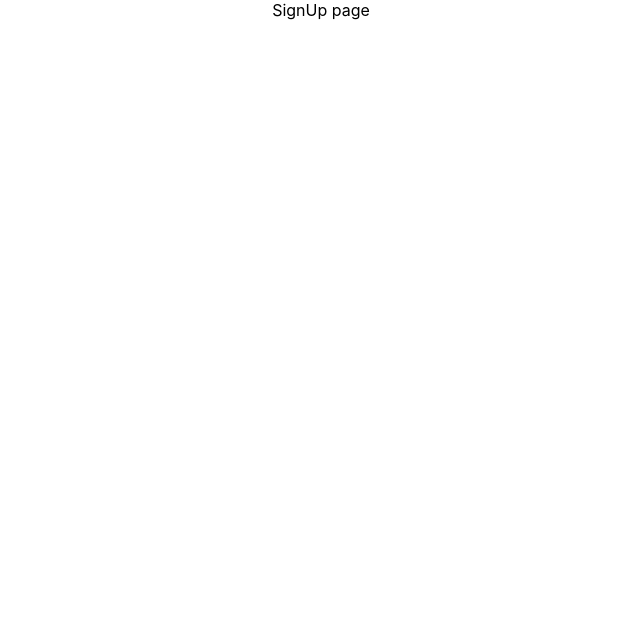
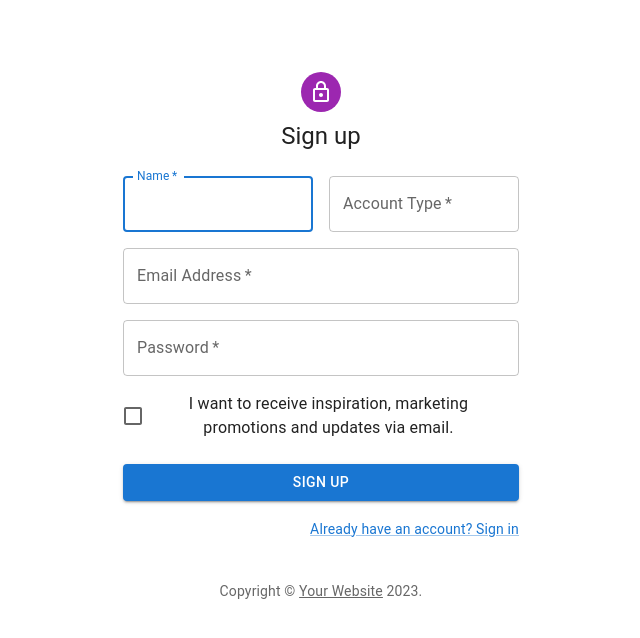
Before and after one commit to sahitmandapati/jobs-frontend, a React (Create React App) app in the folder my-app/: page /signup in a window 1280 px wide. Shown: the top 638 px of the page, without its empty margins (319-959 px from the left). Built offline with nearby package versions, Linux system fonts and the light colour scheme.

Commit message:
setup signin feature for using the jobs-api  backend endpoint

```diff
--- a/my-app/package.json
+++ b/my-app/package.json
@@ -3,7 +3,11 @@
   "version": "0.1.0",
   "private": true,
   "dependencies": {
+    "@emotion/react": "^11.10.5",
+    "@emotion/styled": "^11.10.5",
     "@material-ui/core": "^4.12.4",
+    "@mui/icons-material": "^5.11.0",
+    "@mui/material": "^5.11.3",
     "@testing-library/jest-dom": "^5.16.5",
     "@testing-library/react": "^13.4.0",
     "@testing-library/user-event": "^13.5.0",
--- a/my-app/src/App.tsx
+++ b/my-app/src/App.tsx
@@ -8,15 +8,28 @@
 import LandingPage from './components/landingPage/LandingPage';
 import SignIn from './components/auth/SignIn';
 import SignUp from './components/auth/SignUp';
+import Home from './components/dashboard/Home';
+import useToken from './customHooks/useToken';
+
+
 
 const App = () => {
+
+  const { token, setToken } = useToken();
+
+  // useEffect(() => {
+  //   console.log(token)
+  // })
+
+
   return (
     <div className="App">
       <BrowserRouter>
         <Routes>
-          <Route path="/" element={<LandingPage />} />
-          <Route path="/signin" element={<SignIn />} />
+          <Route path="/" element={token ? <Home /> : <LandingPage />} />
+          <Route path="/signin" element={<SignIn setToken={setToken} />} />
           <Route path="/signup" element={<SignUp />} />
+          {/* <Route path="/home" element={<Home />} /> */}
         </Routes>
       </BrowserRouter>
     </div>
--- a/my-app/src/components/auth/SignIn.tsx
+++ b/my-app/src/components/auth/SignIn.tsx
@@ -1,9 +1,132 @@
-import React from 'react'
+import * as React from 'react';
+import Avatar from '@mui/material/Avatar';
+import Button from '@mui/material/Button';
+import CssBaseline from '@mui/material/CssBaseline';
+import { TextField } from '@mui/material';
+import FormControlLabel from '@mui/material/FormControlLabel';
+import Checkbox from '@mui/material/Checkbox';
+import Link from '@mui/material/Link';
+import Grid from '@mui/material/Grid';
+import Box from '@mui/material/Box';
+import LockOutlinedIcon from '@mui/icons-material/LockOutlined';
+import { Typography } from '@mui/material';
+import Container from '@mui/material/Container';
+import { createTheme, ThemeProvider } from '@mui/material/styles';
+import { useNavigate } from "react-router-dom";
 
-function SignIn() {
+function Copyright(props: any) {
   return (
-    <div>SignIn page</div>
-  )
+    <Typography variant="body2" color="text.secondary" align="center" {...props}>
+      {'Copyright © '}
+      <Link color="inherit" href="https://mui.com/">
+        Your Website
+      </Link>{' '}
+      {new Date().getFullYear()}
+      {'.'}
+    </Typography>
+  );
 }
 
-export default SignIn
+async function loginUser(credentials : any) {
+  return fetch('https://jobs-api-1.vercel.app/api/v1/auth/login', {
+    method: 'POST',
+    headers: {
+      'Content-Type': 'application/json'
+    },
+    body: JSON.stringify(credentials)
+  })
+    .then(data => data.json())
+ }
+
+const theme = createTheme();
+
+export default function SignIn({ setToken } : any) {
+
+  const navigate = useNavigate();
+
+  const handleSubmit = async (event: React.FormEvent<HTMLFormElement>) => {
+    event.preventDefault();
+    const data = new FormData(event.currentTarget);
+    // console.log({
+    //   email: data.get('email'),
+    //   password: data.get('password'),
+    // });
+    const loginResponse = await loginUser({
+      email: data.get('email'),
+      password: data.get('password'),
+    });
+    // loginResponse.token
+    setToken(loginResponse.token)
+    navigate("/")
+  };
+
+  return (
+    <ThemeProvider theme={theme}>
+      <Container component="main" maxWidth="xs">
+        <CssBaseline />
+        <Box
+          sx={{
+            marginTop: 8,
+            display: 'flex',
+            flexDirection: 'column',
+            alignItems: 'center',
+          }}
+        >
+          <Avatar sx={{ m: 1, bgcolor: 'secondary.main' }}>
+            <LockOutlinedIcon />
+          </Avatar>
+          <Typography component="h1" variant="h5">
+            Sign in
+          </Typography>
+          <Box component="form" onSubmit={handleSubmit} noValidate sx={{ mt: 1 }}>
+            <TextField
+              margin="normal"
+              required
+              fullWidth
+              id="email"
+              label="Email Address"
+              name="email"
+              autoComplete="email"
+              autoFocus
+            />
+            <TextField
+              margin="normal"
+              required
+              fullWidth
+              name="password"
+              label="Password"
+              type="password"
+              id="password"
+              autoComplete="current-password"
+            />
+            <FormControlLabel
+              control={<Checkbox value="remember" color="primary" />}
+              label="Remember me"
+            />
+            <Button
+              type="submit"
+              fullWidth
+              variant="contained"
+              sx={{ mt: 3, mb: 2 }}
+            >
+              Sign In
+            </Button>
+            <Grid container>
+              <Grid item xs>
+                <Link href="#" variant="body2">
+                  Forgot password?
+                </Link>
+              </Grid>
+              <Grid item>
+                <Link href="#" variant="body2">
+                  {"Don't have an account? Sign Up"}
+                </Link>
+              </Grid>
+            </Grid>
+          </Box>
+        </Box>
+        <Copyright sx={{ mt: 8, mb: 4 }} />
+      </Container>
+    </ThemeProvider>
+  );
+}
--- a/my-app/src/components/auth/SignUp.tsx
+++ b/my-app/src/components/auth/SignUp.tsx
@@ -1,9 +1,131 @@
-import React from 'react'
+import * as React from 'react';
+import Avatar from '@mui/material/Avatar';
+import Button from '@mui/material/Button';
+import CssBaseline from '@mui/material/CssBaseline';
+import TextField from '@mui/material/TextField';
+import FormControlLabel from '@mui/material/FormControlLabel';
+import Checkbox from '@mui/material/Checkbox';
+import Link from '@mui/material/Link';
+import Grid from '@mui/material/Grid';
+import Box from '@mui/material/Box';
+import LockOutlinedIcon from '@mui/icons-material/LockOutlined';
+import Typography from '@mui/material/Typography';
+import Container from '@mui/material/Container';
+import { createTheme, ThemeProvider } from '@mui/material/styles';
 
-function SignUp() {
+function Copyright(props: any) {
   return (
-    <div>SignUp page</div>
-  )
+    <Typography variant="body2" color="text.secondary" align="center" {...props}>
+      {'Copyright © '}
+      <Link color="inherit" href="https://mui.com/">
+        Your Website
+      </Link>{' '}
+      {new Date().getFullYear()}
+      {'.'}
+    </Typography>
+  );
 }
 
-export default SignUp
+const theme = createTheme();
+
+export default function SignUp() {
+  const handleSubmit = (event: React.FormEvent<HTMLFormElement>) => {
+    event.preventDefault();
+    const data = new FormData(event.currentTarget);
+    console.log({
+      email: data.get('email'),
+      password: data.get('password'),
+    });
+  };
+
+  return (
+    <ThemeProvider theme={theme}>
+      <Container component="main" maxWidth="xs">
+        <CssBaseline />
+        <Box
+          sx={{
+            marginTop: 8,
+            display: 'flex',
+            flexDirection: 'column',
+            alignItems: 'center',
+          }}
+        >
+          <Avatar sx={{ m: 1, bgcolor: 'secondary.main' }}>
+            <LockOutlinedIcon />
+          </Avatar>
+          <Typography component="h1" variant="h5">
+            Sign up
+          </Typography>
+          <Box component="form" noValidate onSubmit={handleSubmit} sx={{ mt: 3 }}>
+            <Grid container spacing={2}>
+              <Grid item xs={12} sm={6}>
+                <TextField
+                  autoComplete="given-name"
+                  name="name"
+                  required
+                  fullWidth
+                  id="name"
+                  label="Name"
+                  autoFocus
+                />
+              </Grid>
+              <Grid item xs={12} sm={6}>
+                <TextField
+                  required
+                  fullWidth
+                  id="accountType"
+                  label="Account Type"
+                  name="accountType"
+                  autoComplete="accountType-name"
+                />
+              </Grid>
+              <Grid item xs={12}>
+                <TextField
+                  required
+                  fullWidth
+                  id="email"
+                  label="Email Address"
+                  name="email"
+                  autoComplete="email"
+                />
+              </Grid>
+              <Grid item xs={12}>
+                <TextField
+                  required
+                  fullWidth
+                  name="password"
+                  label="Password"
+                  type="password"
+                  id="password"
+                  autoComplete="new-password"
+                />
+              </Grid>
+              <Grid item xs={12}>
+                <FormControlLabel
+                  control={<Checkbox value="allowExtraEmails" color="primary" />}
+                  label="I want to receive inspiration, marketing promotions and updates via email."
+                />
+              </Grid>
+            </Grid>
+            <Button
+              type="submit"
+              fullWidth
+              variant="contained"
+              sx={{ mt: 3, mb: 2 }}
+            >
+              Sign Up
+            </Button>
+            <Grid container justifyContent="flex-end">
+              <Grid item>
+                <Link href="#" variant="body2">
+                  Already have an account? Sign in
+                </Link>
+              </Grid>
+            </Grid>
+          </Box>
+        </Box>
+        <Copyright sx={{ mt: 5 }} />
+      </Container>
+    </ThemeProvider>
+  );
+}
--- /dev/null
+++ b/my-app/src/components/dashboard/Home.tsx
@@ -0,0 +1,9 @@
+import React from 'react'
+
+function Home() {
+  return (
+    <div>Home</div>
+  )
+}
+
+export default Home
--- /dev/null
+++ b/my-app/src/customHooks/useToken.js
@@ -0,0 +1,21 @@
+import { useState } from 'react';
+
+export default function useToken() {
+  // const getToken = () => {
+  //   const tokenString = sessionStorage.getItem('token');
+  //   const userToken = JSON.parse(tokenString);
+  //   return userToken?.token
+  // };
+
+  const [token, setToken] = useState(JSON.parse(sessionStorage.getItem('token')));
+
+  const saveToken = userToken => {
+    sessionStorage.setItem('token', JSON.stringify(userToken));
+    setToken(userToken);
+  };
+
+  return {
+    setToken: saveToken,
+    token
+  }
+}
```
Also changed, not shown: 1 other file (tests, documents, lock files or other folders).
